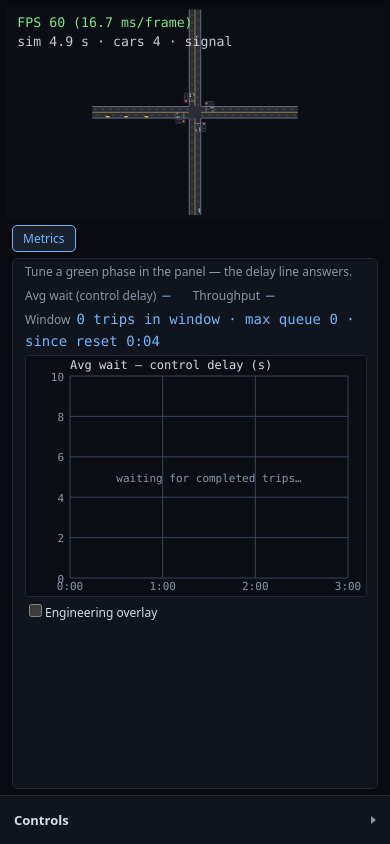
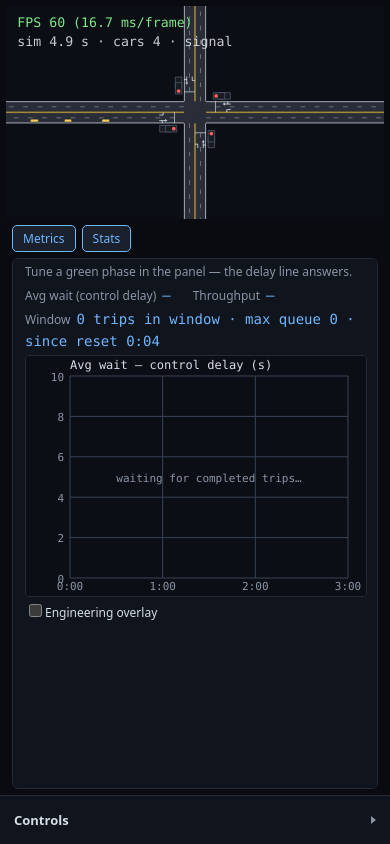
Before and after one commit to gradywasil/traffic, a website built with Vite: page index.html in a window 390 px wide. Built offline with nearby package versions, Linux system fonts and the light colour scheme.

Commit message:
Hideable stats HUD + mobile road-fill world zoom
The canvas HUD readout (FPS, sim clock, car count) is now toggleable
chrome: a Stats chip joins Metrics in the canvas's bottom-left corner
row, and a null SceneHud emits no readout commands at all (renderer
test pins that everything else is identical with it hidden). Default
on — the desktop frame is unchanged.

Below the 980px breakpoint the canvas crops to the road: the view zooms
about the world center (ROAD_FILL_WIDTH_ZOOM = 1280/696, geom-owned)
so the E-W road runs edge to edge and the N/S arm tips extend past the
top and bottom. Canvas text is screen chrome and stays on the unzoomed
transform; tap picking inverts the same view (picking test pins the
round trip); crossing the breakpoint reconfigures the painter.

```diff
--- a/index.html
+++ b/index.html
@@ -87,11 +87,19 @@
          as a dismissible overlay — flat tonal card + hairline, no shadow
          (doctrine) — so the world column is canvas-only and the page never
          scrolls. The toggle chip sits in the canvas's bottom-left corner. */
-      #metrics-toggle {
+      /* Canvas chip row (owner request + adapt pass): the overlays' toggles
+         ride ON the canvas — Metrics (the stats card) and Stats (the HUD
+         readout) — flat tonal chips + hairline, no shadow (doctrine). The
+         HUD text keeps the canvas's top-left; this row owns the bottom-left. */
+      .canvas-chips {
         position: absolute;
         left: 14px;
         bottom: 14px;
         z-index: 3;
+        display: flex;
+        gap: 6px;
+      }
+      .canvas-chips button {
         font: inherit;
         font-size: 12px;
         color: var(--text);
@@ -101,7 +109,7 @@
         padding: 4px 10px;
         cursor: pointer;
       }
-      #metrics-toggle[aria-pressed='true'] {
+      .canvas-chips button[aria-pressed='true'] {
         border-color: var(--accent);
         color: var(--accent);
       }
@@ -640,7 +648,7 @@
       /* Touch feedback: a pressed control steps one rung up the tonal ladder
          — instant color state, per doctrine (never motion). */
       .pause-button:active,
-      #metrics-toggle:active,
+      .canvas-chips button:active,
       .optimizer-run-button:active,
       .optimizer-cancel-button:active,
       .optimizer-apply-button:active,
@@ -667,7 +675,7 @@
         .optimizer-run-button,
         .optimizer-cancel-button,
         .optimizer-apply-button,
-        #metrics-toggle,
+        .canvas-chips button,
         #deck-toggle,
         select,
         .slider-field,
@@ -724,11 +732,10 @@
           width: 100%;
           flex: none;
         }
-        /* The card is in flow under the canvas, so its toggle chip flows
-           too — a small pill on the seam line, not a floating corner. */
-        #metrics-toggle {
+        /* The card is in flow under the canvas, so its toggle chips flow
+           too — a small pill row on the seam line, not floating corners. */
+        .canvas-chips {
           position: static;
-          align-self: flex-start;
           margin: 6px;
         }
         .metrics {
@@ -849,9 +856,8 @@
           flex: none;
           align-self: center;
         }
-        #metrics-toggle {
+        .canvas-chips {
           position: static;
-          align-self: flex-start;
           margin: 6px;
         }
         .metrics {
@@ -896,7 +902,14 @@
              canvas as a dismissible overlay, so the world column is
              canvas-only and nothing ever page-scrolls. The toggle lives in
              the canvas's bottom-left corner (the HUD owns the top-left). -->
-          <button id="metrics-toggle" type="button" aria-pressed="true">Metrics</button>
+          <!-- Canvas chip row: the overlays' toggles share the canvas's
+             bottom-left corner (the HUD readout owns the top-left). Metrics
+             toggles the stats card; Stats toggles the canvas HUD (FPS · sim
+             clock · car count). Both are aria-pressed chips, default on. -->
+          <div class="canvas-chips">
+            <button id="metrics-toggle" type="button" aria-pressed="true">Metrics</button>
+            <button id="stats-toggle" type="button" aria-pressed="true">Stats</button>
+          </div>
           <section class="metrics" id="metrics-popover" aria-label="Live metrics">
             <h2 class="visually-hidden">Live metrics</h2>
             <!-- The premise line: the one taught interaction — the aha action
--- a/src/geom/constants.ts
+++ b/src/geom/constants.ts
@@ -30,6 +30,14 @@ export const CANVAS_CENTER_PX = { x: CANVAS_LOGICAL_WIDTH_PX / 2, y: CANVAS_LOGI
 
 /** Arm length in meters, measured from the intersection center to the road end. */
 export const ARM_LENGTH_METERS = 120;
+
+/**
+ * View zoom that fills the canvas WIDTH with the road (240 m arm-to-arm =
+ * 696 logical px): 1280 / 696 ≈ 1.839. The mobile canvas (adapt pass) trades
+ * the full-world overview for this crop — the E–W road runs edge to edge and
+ * the N/S arm tips extend past the top and bottom of the frame.
+ */
+export const ROAD_FILL_WIDTH_ZOOM = CANVAS_LOGICAL_WIDTH_PX / (2 * ARM_LENGTH_METERS * PX_PER_METER);
 
 /**
  * Stop-line setback from the box edge (meters). Models the crosswalk strip
--- a/src/main.ts
+++ b/src/main.ts
@@ -45,6 +45,7 @@ function main(): void {
       optimizerContainer: requireElement('optimizer'),
       metricsPopover: requireElement('metrics-popover'),
       metricsToggle: requireButton('metrics-toggle'),
+      statsToggle: requireButton('stats-toggle'),
       deckToggle: requireButton('deck-toggle'),
       deckBody: requireElement('deck-body'),
     });
--- a/src/render/painter.ts
+++ b/src/render/painter.ts
@@ -18,15 +18,45 @@ import type { DrawList } from './drawlist';
 const MONO_FONT = MONO_FONT_STACK;
 
 /**
+ * Canvas view (adapt pass): an optional uniform zoom about the world center
+ * (logical 640,360). The mobile canvas zooms so the E–W road runs edge to
+ * edge — the intersection, not the county, is the subject. `zoom: 1` (and
+ * omitting the view entirely) is the incumbent full-world frame.
+ */
+export interface CanvasView {
+  readonly zoom: number;
+}
+
+/** The 1280×720 logical → backing-store base scale for a laid-out canvas. */
+function baseScaleFor(canvas: HTMLCanvasElement): number {
+  const dpr = window.devicePixelRatio ?? 1;
+  const cssWidth = canvas.clientWidth || CANVAS_LOGICAL_WIDTH_PX;
+  return (cssWidth / CANVAS_LOGICAL_WIDTH_PX) * dpr;
+}
+
+/** Set the ctx transform for `scale` with the view zoom applied about center. */
+function applyViewTransform(ctx: CanvasRenderingContext2D, scale: number, zoom: number): void {
+  if (zoom === 1) {
+    ctx.setTransform(scale, 0, 0, scale, 0, 0);
+    return;
+  }
+  const cx = CANVAS_LOGICAL_WIDTH_PX / 2;
+  const cy = CANVAS_LOGICAL_HEIGHT_PX / 2;
+  ctx.setTransform(scale * zoom, 0, 0, scale * zoom, cx * scale * (1 - zoom), cy * scale * (1 - zoom));
+}
+
+/**
  * Size the canvas backing store for `devicePixelRatio` and return its 2-D
  * context (F1 contract). Honors the canvas's laid-out CSS box (task U2: the
  * control-panel layout sizes the canvas below 1280 CSS px) while keeping the
  * 1280×720 LOGICAL coordinate frame — the painter transform is
  * `cssWidth / logicalWidth × dpr`, so a 940 CSS px canvas renders the same
- * draw list proportionally smaller. Falls back to the full logical size when
- * the element has no laid-out box yet.
+ * draw list proportionally smaller. An optional `view` zooms the world about
+ * the logical center (mobile). Falls back to the full logical size when the
+ * element has no laid-out box yet.
  */
-export function configureCanvas(canvas: HTMLCanvasElement): CanvasRenderingContext2D {
+export function configureCanvas(canvas: HTMLCanvasElement, view?: CanvasView): CanvasRenderingContext2D {
+  const zoom = view?.zoom ?? 1;
   const dpr = window.devicePixelRatio ?? 1;
   const cssWidth = canvas.clientWidth || CANVAS_LOGICAL_WIDTH_PX;
   const cssHeight = canvas.clientHeight || Math.round((cssWidth * CANVAS_LOGICAL_HEIGHT_PX) / CANVAS_LOGICAL_WIDTH_PX);
@@ -35,7 +65,7 @@ export function configureCanvas(canvas: HTMLCanvasElement): CanvasRenderingConte
   const scale = (cssWidth / CANVAS_LOGICAL_WIDTH_PX) * dpr;
   const ctx = canvas.getContext('2d');
   if (!ctx) throw new Error('Canvas 2D context unavailable');
-  ctx.setTransform(scale, 0, 0, scale, 0, 0);
+  applyViewTransform(ctx, scale, zoom);
   return ctx;
 }
 
@@ -61,10 +91,25 @@ export function configureCanvasDPR(
   return ctx;
 }
 
-/** Execute a draw list onto a configured context, in order. */
-export function paintFrame(ctx: CanvasRenderingContext2D, commands: DrawList): void {
+/**
+ * Execute a draw list onto a configured context, in order. With a zoomed
+ * view, TEXT commands drop back to the unzoomed base transform: canvas text
+ * is HUD chrome anchored to the screen, not to the world (zooming it about
+ * the world center would fling the top-left readout off-canvas). Everything
+ * else — roads, cars, selection strokes — is world-anchored and zooms.
+ */
+export function paintFrame(ctx: CanvasRenderingContext2D, commands: DrawList, view?: CanvasView): void {
+  const zoom = view?.zoom ?? 1;
   for (const command of commands) {
-    paintCommand(ctx, command);
+    if (zoom !== 1 && command.kind === 'text') {
+      ctx.save();
+      const scale = baseScaleFor(ctx.canvas);
+      ctx.setTransform(scale, 0, 0, scale, 0, 0);
+      paintCommand(ctx, command);
+      ctx.restore();
+    } else {
+      paintCommand(ctx, command);
+    }
   }
 }
 
--- a/src/render/renderer.ts
+++ b/src/render/renderer.ts
@@ -526,8 +526,10 @@ export class WorldRenderer {
 
   private pushHud(commands: DrawCommand[], scene: RenderScene): void {
     const hud = scene.hud;
-    const s = hud?.textScale ?? 1;
-    if (hud !== null) {
+    // A null hud hides the readout entirely (the "Stats" chip): both lines,
+    // not just the FPS meter — the sim line is part of the same readout.
+    if (hud === null) return;
+    const s = hud.textScale ?? 1;
     const fpsColor = hud.fps >= 55 ? HUD_GOOD_COLOR : hud.fps >= 30 ? HUD_OK_COLOR : HUD_BAD_COLOR;
     commands.push({
       kind: 'text',
@@ -538,7 +540,6 @@ export class WorldRenderer {
       color: fpsColor,
       fontPx: HUD_FONT_PX * s,
     });
-    }
     commands.push({
       kind: 'text',
       layer: 'hud',
--- a/src/ui/app.ts
+++ b/src/ui/app.ts
@@ -32,7 +32,7 @@ import type { DrawCommand } from '../render/drawlist';
 import { SELECTION_ARM_COLOR, SELECTION_LANE_COLOR } from '../render/colors';
 import { configureCanvas, paintFrame } from '../render/painter';
 import { WorldRenderer } from '../render/renderer';
-import { CANVAS_CENTER_PX, CANVAS_LOGICAL_WIDTH_PX, worldToCanvas } from '../geom';
+import { CANVAS_CENTER_PX, CANVAS_LOGICAL_WIDTH_PX, ROAD_FILL_WIDTH_ZOOM, worldToCanvas } from '../geom';
 import { getPreset } from '../presets';
 import type { ArmId } from '../config';
 import { clientPointToLogicalPx, logicalPxToWorldMeters, pickArmLane } from './picking';
@@ -67,8 +67,10 @@ export interface AppElements {
   readonly optimizerContainer: HTMLElement;
   /** The metrics popover riding on the canvas (owner-request layout). */
   readonly metricsPopover: HTMLElement;
-  /** The popover's corner toggle chip on the canvas. */
+  /** The canvas's corner chip row: metrics + stats (HUD) toggles. */
   readonly metricsToggle: HTMLButtonElement;
+  /** The chip that shows/hides the canvas HUD readout (FPS/sim/cars). */
+  readonly statsToggle: HTMLButtonElement;
   /** Mobile deck (adapt pass): the docked panel's expand/collapse bar. */
   readonly deckToggle: HTMLButtonElement;
   /** The docked panel's scrollable body (wrapped for the deck layout). */
@@ -110,7 +112,23 @@ export function bootApp(elements: AppElements): void {
   let renderer = new WorldRenderer(runtime.geometry, runtime.config);
   const model = new PanelModel(initialConfig);
   const meter = new FpsMeter();
-  let ctx = configureCanvas(elements.canvas);
+
+  // World view (adapt pass): the mobile composition (< 980px, portrait or
+  // landscape) zooms the world so the E–W road runs edge to edge — the full
+  // 240 m overview is the desktop frame. The query mirrors the stylesheet's
+  // composition switch; crossing it re-configures the painter's transform.
+  const mobileQuery = window.matchMedia('(max-width: 980px)');
+  let worldZoom = mobileQuery.matches ? ROAD_FILL_WIDTH_ZOOM : 1;
+  let ctx = configureCanvas(elements.canvas, { zoom: worldZoom });
+  const reconfigureCanvas = (): void => {
+    worldZoom = mobileQuery.matches ? ROAD_FILL_WIDTH_ZOOM : 1;
+    ctx = configureCanvas(elements.canvas, { zoom: worldZoom });
+  };
+
+  // Stats chip: the canvas HUD readout (FPS · sim clock · car count) is
+  // hideable chrome — visible by default (the incumbent frame), one tap
+  // removes it from the stage entirely.
+  let hudVisible = true;
 
   // U3: metrics display — chart + headline text (consumes snapshots only) and
   // the engineering overlay (snapshot + config params, read-only).
@@ -131,15 +149,17 @@ export function bootApp(elements: AppElements): void {
       // laid-out box, so the readout's font and insets are pre-multiplied
       // by the inverse scale — capped so a tiny canvas never grows a
       // billboard. On desktop windows this holds ~14 CSS px (it used to
-      // drift with window width).
+      // drift with window width). Hidden stats pass a null hud — the
+      // renderer then emits no readout at all.
       const cssWidth = elements.canvas.clientWidth || CANVAS_LOGICAL_WIDTH_PX;
       const textScale = Math.min(3.2, CANVAS_LOGICAL_WIDTH_PX / Math.max(1, cssWidth));
-      const commands = renderer.frame(runtime.world, runtime.control, alpha, {
-        fps: meter.fps,
-        frameMs: meter.frameMs,
-        textScale,
-      });
-      paintFrame(ctx, appendSelectionHighlight(commands, runtime, model));
+      const commands = renderer.frame(
+        runtime.world,
+        runtime.control,
+        alpha,
+        hudVisible ? { fps: meter.fps, frameMs: meter.frameMs, textScale } : null,
+      );
+      paintFrame(ctx, appendSelectionHighlight(commands, runtime, model), { zoom: worldZoom });
       meter.push(frameDt);
       // Metrics display: snapshot each frame (cheap, ~µs at window size) and
       // let the ~1 Hz sim-time gates decide whether anything redraws.
@@ -195,7 +215,7 @@ export function bootApp(elements: AppElements): void {
 
   elements.canvas.addEventListener('click', (event) => {
     const rect = elements.canvas.getBoundingClientRect();
-    const logical = clientPointToLogicalPx(rect, event.clientX, event.clientY);
+    const logical = clientPointToLogicalPx(rect, event.clientX, event.clientY, worldZoom);
     const world = logicalPxToWorldMeters(logical);
     const pick = pickArmLane(runtime.geometry, world);
     model.select(pick === null ? null : pick.arm, pick === null ? null : pick.laneIndex);
@@ -208,6 +228,12 @@ export function bootApp(elements: AppElements): void {
     const open = elements.metricsPopover.hasAttribute('hidden');
     elements.metricsPopover.toggleAttribute('hidden', !open);
     elements.metricsToggle.setAttribute('aria-pressed', String(open));
+  });
+
+  // Stats chip: toggles the canvas HUD readout (FPS / sim clock / car count).
+  elements.statsToggle.addEventListener('click', () => {
+    hudVisible = !hudVisible;
+    elements.statsToggle.setAttribute('aria-pressed', String(hudVisible));
   });
 
   // Mobile deck (adapt pass): in the portrait composition the panel docks
@@ -234,9 +260,8 @@ export function bootApp(elements: AppElements): void {
   deckQuery.addEventListener('change', applyDeckState);
   applyDeckState();
 
-  window.addEventListener('resize', () => {
-    ctx = configureCanvas(elements.canvas);
-  });
+  window.addEventListener('resize', reconfigureCanvas);
+  mobileQuery.addEventListener('change', reconfigureCanvas);
 
   // Harden: a throwing frame means the simulation state is suspect — stop
   // the loop and surface ONE honest notice (with the way out) instead of
```
Also changed, not shown: DESIGN.md (+5 -1 lines), PRODUCT.md (+1 -1 lines), src/render/render.test.ts (+9 -0 lines), src/ui/picking.test.ts (+24 -1 lines), src/ui/picking.ts (+18 -3 lines). Lines whose indentation alone changed are shown as unchanged.
